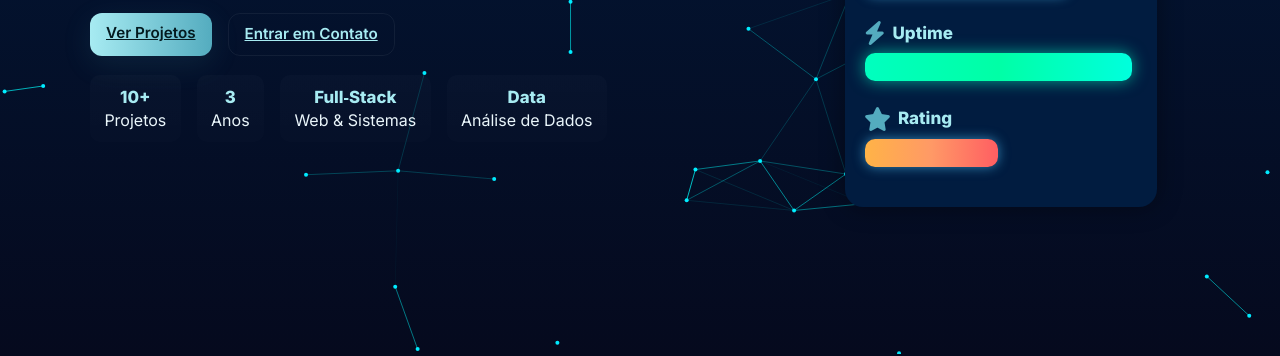
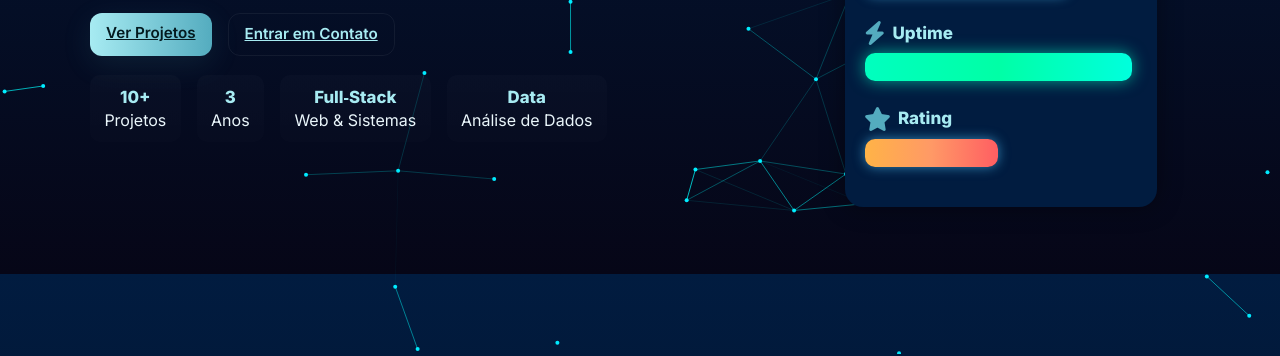
Before and after one commit to anyocher/anyocher.github.io, a plain HTML site: page index.html in a window 1280 px wide. Shown: the part 446-802 px from the top of the page. Drawn offline with Linux system fonts and the light colour scheme.

Commit message:
Update style.css

```diff
--- a/style.css
+++ b/style.css
@@ -14,7 +14,7 @@
 }
 
 *{box-sizing:border-box}
-html,body{height:120%}
+html,body{height:90%}
 body{
   margin:0;
   font-family:"Inter", system-ui, -apple-system, "Segoe UI", Roboto, Arial;
```
